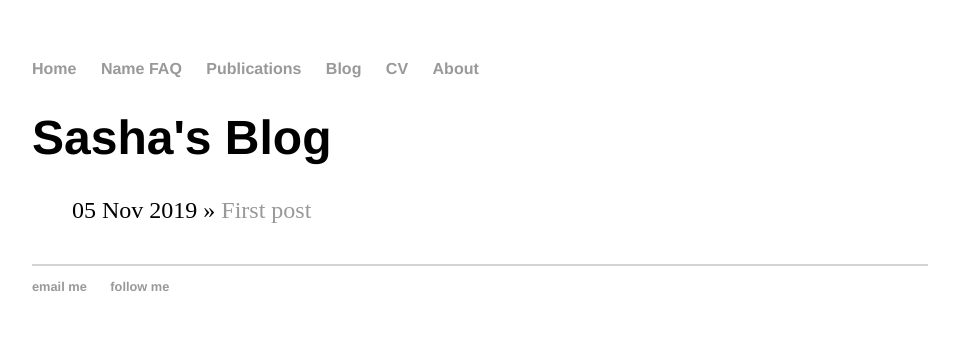
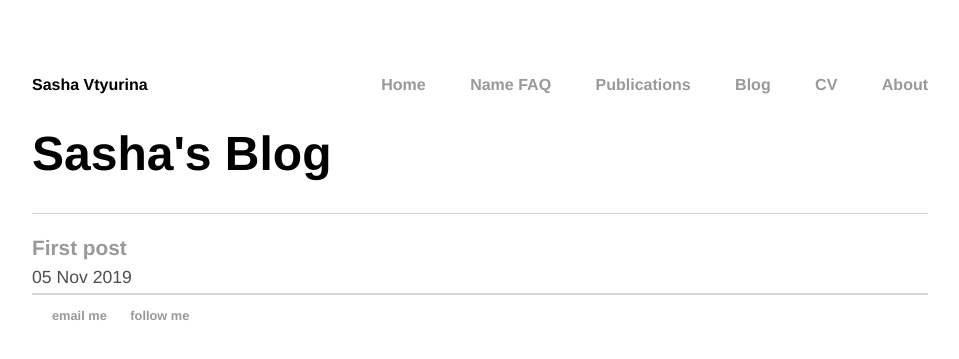
Before and after one commit to sashavtyurina/sashavtyurina.github.io, a Jekyll site: the page built from blog/index.html, in a window 1280 px wide. Shown: the top 359 px of the page, without its empty margins (160-1119 px from the left). Built offline with Jekyll 4.4.1, drawn with Linux system fonts in a browser that asks for light colours.

Commit message:
minor changes

```diff
--- a/_layouts/default.html
+++ b/_layouts/default.html
@@ -4,9 +4,14 @@
       <title>{{ page.title }}</title>
       <!-- link to main stylesheet -->
       <link rel="stylesheet" type="text/css" href="/css/main.css">
+      <!-- <link rel="stylesheet" href="https://stackpath.bootstrapcdn.com/bootstrap/4.4.1/css/bootstrap.min.css" integrity="sha384-Vkoo8x4CGsO3+Hhxv8T/Q5PaXtkKtu6ug5TOeNV6gBiFeWPGFN9MuhOf23Q9Ifjh" crossorigin="anonymous"> -->
     </head>
     <body>
       <nav>
+          <ul class="name">
+            <li>Sasha Vtyurina</li>
+          </ul>
+
           <ul>
               <li><a href="/">Home</a></li>
               <li><a href="/namefaq">Name FAQ</a></li>
@@ -15,7 +20,9 @@
               <li><a href="/cv">CV</a></li>
               <li><a href="/about">About</a></li>
           </ul>
+
       </nav>
+
       <div class="container">
 
       {{ content }}
--- a/_layouts/post.html
+++ b/_layouts/post.html
@@ -4,6 +4,8 @@ layout: default
 <h1>{{ page.title }}</h1>
 <p class="meta">{{ page.date | date_to_string }}</p>
 
+<hr style="color: #d5d5d5;" />
+
 <div class="post">
   {{ content }}
 </div>
--- a/blog/index.html
+++ b/blog/index.html
@@ -3,9 +3,14 @@ layout: default
 title: Sasha's Blog
 ---
   <h1>{{ page.title }}</h1>
-  <ul class="posts">
+
 
     {% for post in site.posts %}
-      <li><span>{{ post.date | date_to_string }}</span> » <a href="{{ post.url }}" title="{{ post.title }}">{{ post.title }}</a></li>
+
+        <div class="pub">
+          <div class="title"><a href="{{ post.url }}" title="{{ post.title }}">{{ post.title }}</a></div>
+          <div class="authors">{{ post.date | date_to_string }}</div>
+        </div>
+        <!-- <span></span>  <a href="{{ post.url }}" title="{{ post.title }}">{{ post.title }}</a> -->
+
     {% endfor %}
-  </ul>
--- a/css/main.css
+++ b/css/main.css
@@ -2,16 +2,41 @@ body {
     margin: 60px auto;
     width: 70%;
 }
-nav ul, footer ul, .pub .source ul {
+
+nav {
+    width: 100%;
+    float: left;
+    margin: 0 0 1em 0;
+    padding: 0;
+    /*background-color: #f2f2f2;*/
+    /*border-bottom: 1px solid #ccc;*/
+}
+
+nav ul, nav a, footer ul, .pub .source ul {
     font-family:'Helvetica', 'Arial', 'Sans-Serif';
     padding: 0px;
     list-style: none;
     font-weight: bold;
 }
-nav ul li, footer ul li, .pub .source ul li{
+
+nav ul li, nav a, footer ul li, .pub .source ul li{
     display: inline;
-    margin-right: 20px;
+    margin-left: 20px;
 }
+
+nav ul {
+    float: right;
+}
+
+nav ul.name, nav ul.name li {
+    float: left;
+    margin-left: 0px;
+    padding: 0px;
+    /*background-color: green;*/
+    font-family:'Helvetica', 'Arial', 'Sans-Serif';
+    font-size: 1em;
+}
+
 a {
     text-decoration: none;
     color: #999;
@@ -38,14 +63,14 @@ footer {
     font-size: .8em;
 }
 
-ul.posts {
+/*ul.posts {
     margin: 20px auto 40px;
     font-size: 1.5em;
-}
-
+}*/
+/*
 ul.posts li {
     list-style: none;
-}
+}*/
 
 .pub {
     border-top: 1px solid #d5d5d5;
@@ -100,3 +125,29 @@ ul.posts li {
     font-size: 2em;
     font-family: Georgia, serif;
 }
+
+/*.postList {
+    font-size: 1.5em;
+    font-family: Georgia, serif;
+}*/
+
+.post {
+    font-size: 1.5em;
+    font-family: Georgia, serif;
+}
+
+p.blog {
+    font-size: 1em;
+    line-height: 1.4em;
+    color: #333;
+}
+
+.advice {
+    border-top: 2px solid #d5d5d5;
+    border-bottom: 2px solid #d5d5d5;
+    padding-top: 20px;
+    padding-bottom: 20px;
+    font-size: 1.9em;
+    line-height: 1.4em;
+    color: #333;
+}
--- a/index.html
+++ b/index.html
@@ -6,7 +6,7 @@ title: Sasha Vtyurina
   <h1>Ahoy, internet traveller!</h1>
     <p>I am honoured by you visiting this website. My name is Sasha and these few pages contain lots of information about me.</p>
 
-    <p> I have a great many interests in my life, but my current prime occupation is being a PhD student at the University of Waterloo in Waterloo, Ontario, Canada. Throughout my PhD program I have been focusing on conversational and voice interactions between humans and computer systems. In particular, I have been focusing on how such interactions can be used to facilitate the process of information finding, and web search specifically. At one point, I endeavoured to explore how voice-based web search through can be useful for people who are blind or visually impaired. </p>
+    <p> I have a great many interests in my life, but my current prime occupation is being a PhD student at the University of Waterloo in Waterloo, Ontario, Canada. Throughout my PhD program I have been focusing on conversational and voice interactions between humans and computer systems. In particular, I have been studying how such interactions can be used to facilitate the process of information finding, and web search specifically. At one point, I endeavoured to explore how voice-based web search can be useful for people who are blind or visually impaired. </p>
 
   <h2>What happened recently*</h2>
   <p class="footnote">*related to academia and not.</p>
--- a/namefaq/index.html
+++ b/namefaq/index.html
@@ -8,7 +8,7 @@ title: Sasha Vtyurina
       Q: Psst, so I heard your name <em>actually</em> is Sasha, and not Alexandra. Is that true?
     </p>
     <p>Yes and no. But mostly no. I grew up in Russia, where you can't go through your day without running into an Alexander or an Alexandra. But here's the catch that causes much confusion among English speakers — a diminutive for both names is Sasha. Yes, boys and girls are called Sashas.</p>
-    <p>When I first visited North America, I felt obliged to tell the whole Alexandra-Sasha story, which caused perplexed looks every time without a fail. In an attempt to minimize those, I started introducing myself as Alex. Until one day I joined a group where there was already an Alex, so I decided to go back to Sasha.</p>
+    <p>When I first visited North America, I felt obliged to tell the whole Alexandra-Sasha story, which caused perplexed looks every time without a fail. In an attempt to minimize those, I started introducing myself as Alex. Until one day I joined a group where there was already an Alex, so I went back to Sasha.</p>
 
     <p class="faqquestion">Q: So which one do you prefer — Alexandra, Sasha, or Alex?</p>
     <p>Most people now call me Sasha. I use Alexandra for official purposes and papers. There is a group of friends where I am still known as Alex. You are welcome to use any of the above, but be prepared for possible misunderstandings when talking to others.</p>
@@ -26,9 +26,7 @@ title: Sasha Vtyurina
         Then goes the <i>"tyu"</i> — long and soft, kind of like the word <i>"tu"</i> in French. The <i>"ri"</i> part is pronounced as <i>"reeh"</i>, like in <i>"reef"</i> or <i>"read"</i>. Finally, we close off with <i>"na"</i>, as in <i>"Hey, would you like to have a last name Vtyurina?" — "Nah, I'm good, thanks."</i>
     </p>
     <p>
-        One last thing to know is that the emphasis goes on the first syllable, not the em<b>pha</b>sis on the second syl<b>la</b>ble
-
-        one as is intuitive for most native English speakers.
+        One last thing to know is that the <b>em</b>phasis <b>go</b>es on the first <b>syl</b>lable, not the em<b>pha</b>sis on the se<b>cond</b> syl<b>la</b>ble as is intuitive for most native English speakers.
     </p>
 
 </div><!-- /.blurb -->
```
